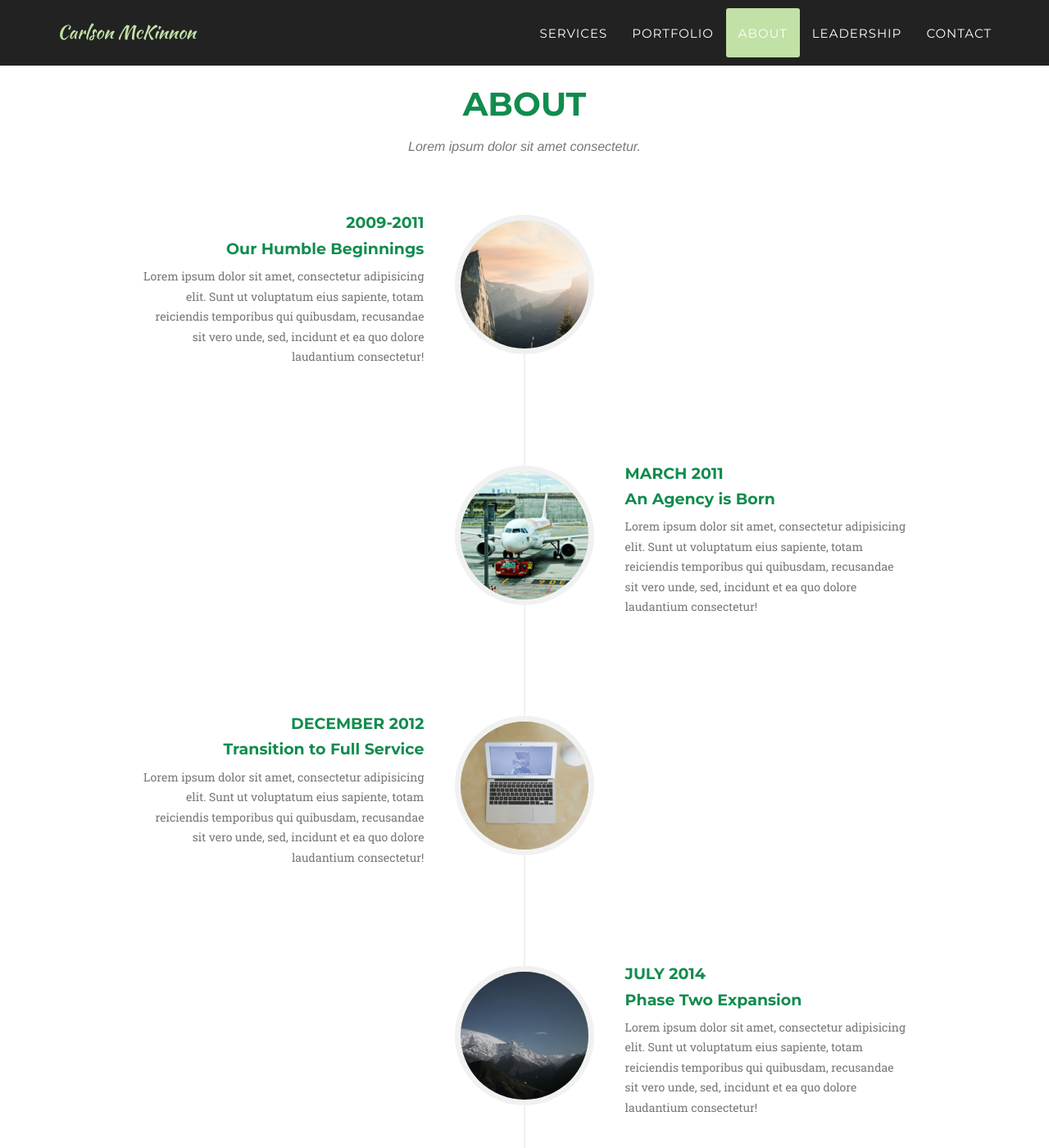
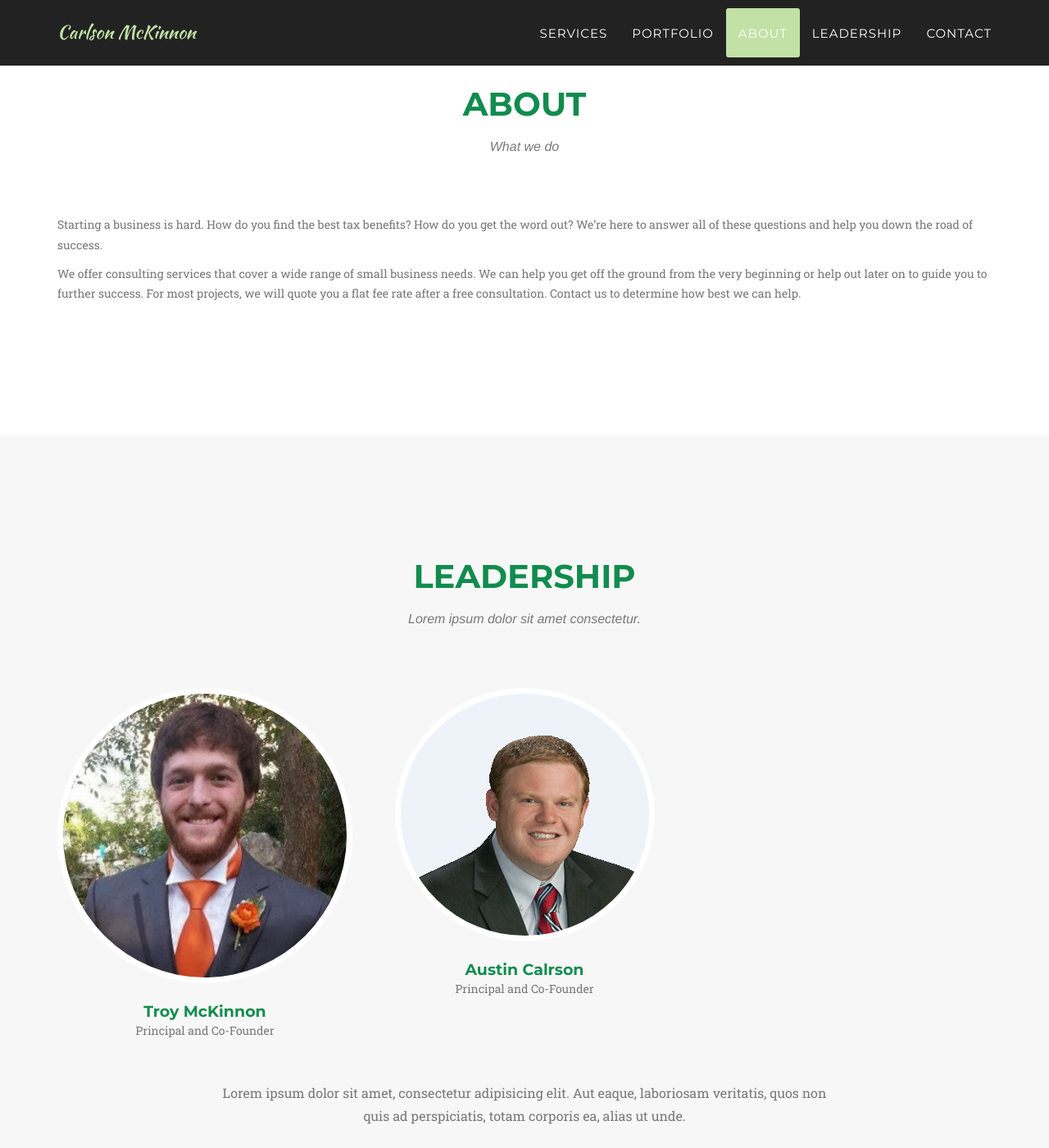
Before and after one commit to trodi/consult-o-matic, a Jekyll site: the page built from index.html, in a window 1280 px wide and 1400 px high, scrolled down 2751 px. Shown: the whole window at 82% size. Built offline with Jekyll 4.4.1, drawn with Linux system fonts in a browser that asks for light colours; some web fonts are replaced.

Commit message:
init about section (the text really should be in an imported markdown file somewhere instead)

```diff
--- a/_includes/about.html
+++ b/_includes/about.html
@@ -4,76 +4,13 @@
             <div class="row">
                 <div class="col-lg-12 text-center">
                     <h2 class="section-heading">About</h2>
-                    <h3 class="section-subheading text-muted">Lorem ipsum dolor sit amet consectetur.</h3>
+                    <h3 class="section-subheading text-muted">What we do</h3>
                 </div>
             </div>
             <div class="row">
                 <div class="col-lg-12">
-                    <ul class="timeline">
-                        <li>
-                            <div class="timeline-image">
-                                <img class="img-circle img-responsive" src="img/about/1.jpg" alt="">
-                            </div>
-                            <div class="timeline-panel">
-                                <div class="timeline-heading">
-                                    <h4>2009-2011</h4>
-                                    <h4 class="subheading">Our Humble Beginnings</h4>
-                                </div>
-                                <div class="timeline-body">
-                                    <p class="text-muted">Lorem ipsum dolor sit amet, consectetur adipisicing elit. Sunt ut voluptatum eius sapiente, totam reiciendis temporibus qui quibusdam, recusandae sit vero unde, sed, incidunt et ea quo dolore laudantium consectetur!</p>
-                                </div>
-                            </div>
-                        </li>
-                        <li class="timeline-inverted">
-                            <div class="timeline-image">
-                                <img class="img-circle img-responsive" src="img/about/2.jpg" alt="">
-                            </div>
-                            <div class="timeline-panel">
-                                <div class="timeline-heading">
-                                    <h4>March 2011</h4>
-                                    <h4 class="subheading">An Agency is Born</h4>
-                                </div>
-                                <div class="timeline-body">
-                                    <p class="text-muted">Lorem ipsum dolor sit amet, consectetur adipisicing elit. Sunt ut voluptatum eius sapiente, totam reiciendis temporibus qui quibusdam, recusandae sit vero unde, sed, incidunt et ea quo dolore laudantium consectetur!</p>
-                                </div>
-                            </div>
-                        </li>
-                        <li>
-                            <div class="timeline-image">
-                                <img class="img-circle img-responsive" src="img/about/3.jpg" alt="">
-                            </div>
-                            <div class="timeline-panel">
-                                <div class="timeline-heading">
-                                    <h4>December 2012</h4>
-                                    <h4 class="subheading">Transition to Full Service</h4>
-                                </div>
-                                <div class="timeline-body">
-                                    <p class="text-muted">Lorem ipsum dolor sit amet, consectetur adipisicing elit. Sunt ut voluptatum eius sapiente, totam reiciendis temporibus qui quibusdam, recusandae sit vero unde, sed, incidunt et ea quo dolore laudantium consectetur!</p>
-                                </div>
-                            </div>
-                        </li>
-                        <li class="timeline-inverted">
-                            <div class="timeline-image">
-                                <img class="img-circle img-responsive" src="img/about/4.jpg" alt="">
-                            </div>
-                            <div class="timeline-panel">
-                                <div class="timeline-heading">
-                                    <h4>July 2014</h4>
-                                    <h4 class="subheading">Phase Two Expansion</h4>
-                                </div>
-                                <div class="timeline-body">
-                                    <p class="text-muted">Lorem ipsum dolor sit amet, consectetur adipisicing elit. Sunt ut voluptatum eius sapiente, totam reiciendis temporibus qui quibusdam, recusandae sit vero unde, sed, incidunt et ea quo dolore laudantium consectetur!</p>
-                                </div>
-                            </div>
-                        </li>
-                        <li class="timeline-inverted">
-                            <div class="timeline-image">
-                                <h4>Be Part
-                                    <br>Of Our
-                                    <br>Story!</h4>
-                            </div>
-                        </li>
-                    </ul>
+                  <p class="text-muted">Starting a business is hard. How do you find the best tax benefits? How do you get the word out? We’re here to answer all of these questions and help you down the road of success.</p>
+                  <p class="text-muted">We offer consulting services that cover a wide range of small business needs. We can help you get off the ground from the very beginning or help out later on to guide you to further success. For most projects, we will quote you a flat fee rate after a free consultation. Contact us to determine how best we can help.</p>
                 </div>
             </div>
         </div>
```
